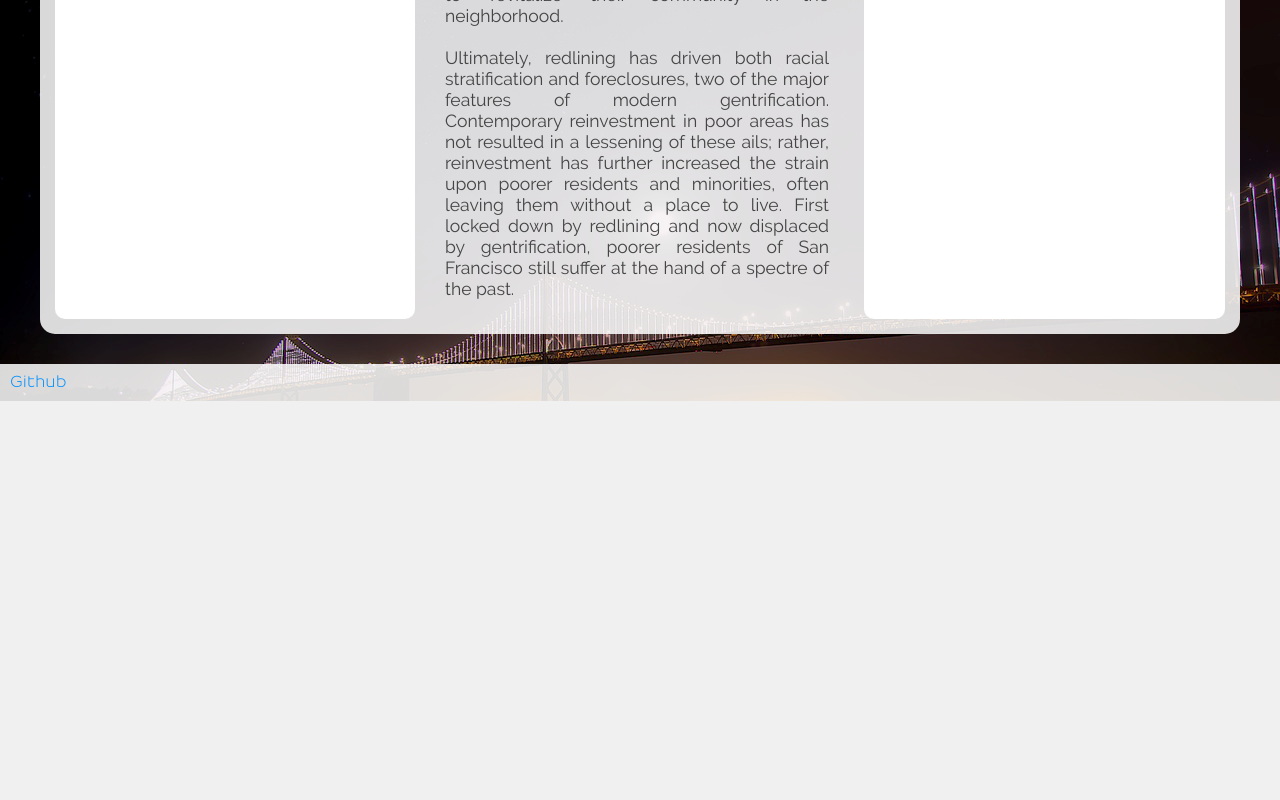
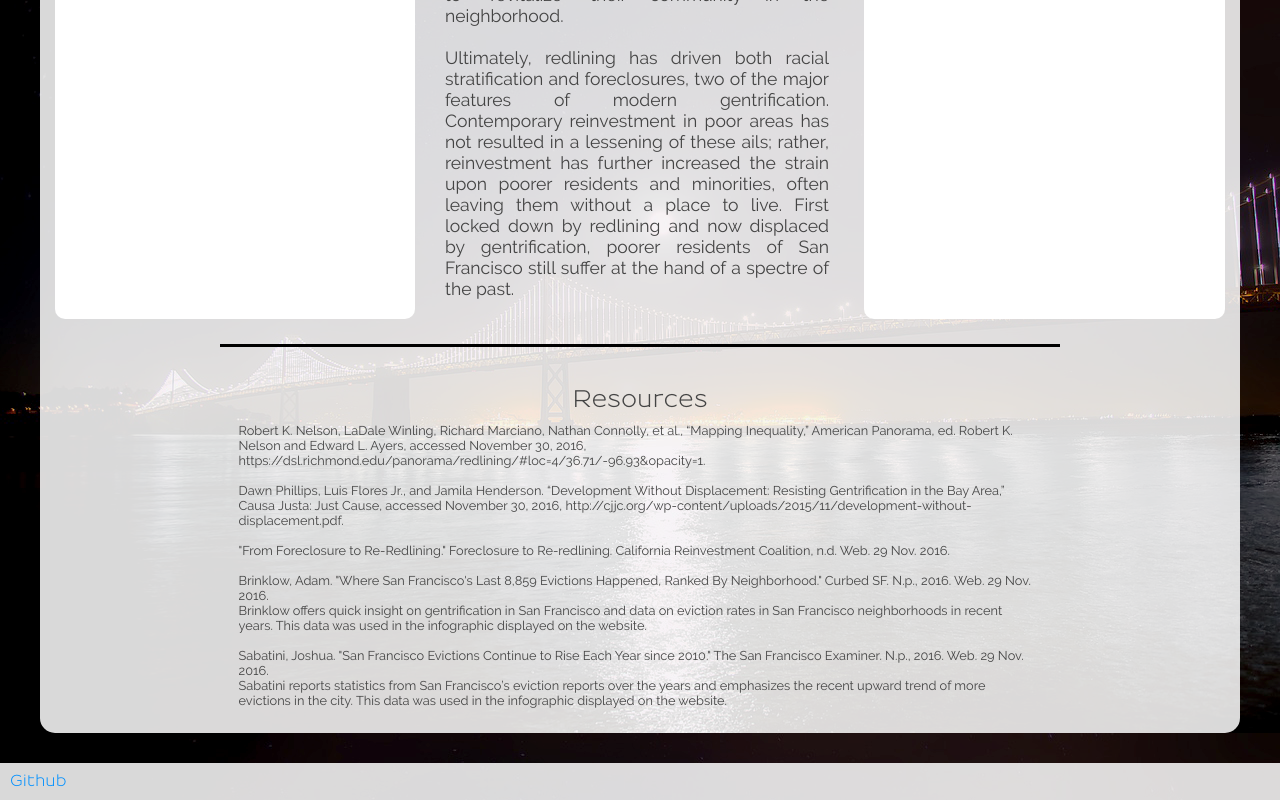
Before and after one commit to antievictionmappingproject/ACESRedlining, a plain HTML site: page index.html in a window 1280 px wide. Shown: the part 3532-4332 px from the top of the page. Before the commit the page ends 3933 px from the top, so only its background shows below. Drawn offline with Linux system fonts and the light colour scheme; a script that the page names is missing.

Commit message:
added resources

```diff
--- a/aemptest.css
+++ b/aemptest.css
@@ -54,6 +54,17 @@ h2 {
 
 #intro {
     max-width: 60%;
+}
+
+#biblio .title {
+    font-size: 1.5rem;
+}
+
+#biblio .textcontent {
+    font-size: .8rem;
+    text-align: left;
+    height: auto;
+    max-width: 70%;
 }
 
 #gentrif {
--- a/index.html
+++ b/index.html
@@ -130,6 +130,26 @@
             </div>
 
         </div>
+        <hr>
+        <div id="biblio" class="infocont">
+            <div class="title">
+                Resources
+            </div>
+            <div class="textcontent">
+                Robert K. Nelson, LaDale Winling, Richard Marciano, Nathan Connolly, et al., “Mapping Inequality,” American Panorama, ed. Robert K. Nelson and Edward L. Ayers, accessed November 30, 2016, https://dsl.richmond.edu/panorama/redlining/#loc=4/36.71/-96.93&opacity=1.
+                <br>
+                <br> Dawn Phillips, Luis Flores Jr., and Jamila Henderson. “Development Without Displacement: Resisting Gentrification in the Bay Area,” Causa Justa: Just Cause, accessed November 30, 2016, http://cjjc.org/wp-content/uploads/2015/11/development-without-displacement.pdf.
+                <br>
+                <br> "From Foreclosure to Re-Redlining." Foreclosure to Re-redlining. California Reinvestment Coalition, n.d. Web. 29 Nov. 2016.
+
+                <br>
+                <br> Brinklow, Adam. "Where San Francisco's Last 8,859 Evictions Happened, Ranked By Neighborhood." Curbed SF. N.p., 2016. Web. 29 Nov. 2016.
+                <br> Brinklow offers quick insight on gentrification in San Francisco and data on eviction rates in San Francisco neighborhoods in recent years. This data was used in the infographic displayed on the website.
+                <br>
+                <br> Sabatini, Joshua. "San Francisco Evictions Continue to Rise Each Year since 2010." The San Francisco Examiner. N.p., 2016. Web. 29 Nov. 2016.
+                <br> Sabatini reports statistics from San Francisco’s eviction reports over the years and emphasizes the recent upward trend of more evictions in the city. This data was used in the infographic displayed on the website.
+            </div>
+        </div>
     </div>
 
     <div class="footer">
```
